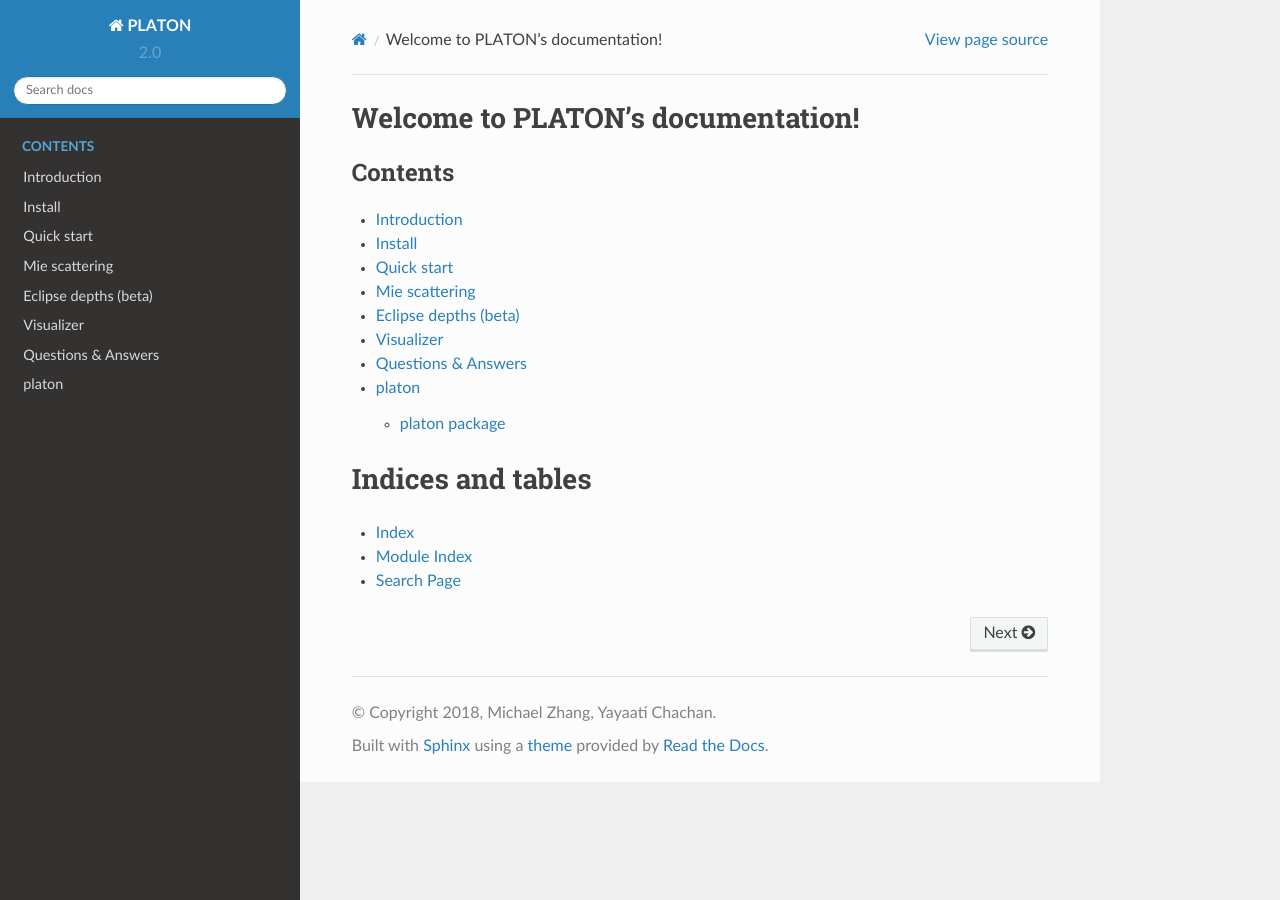
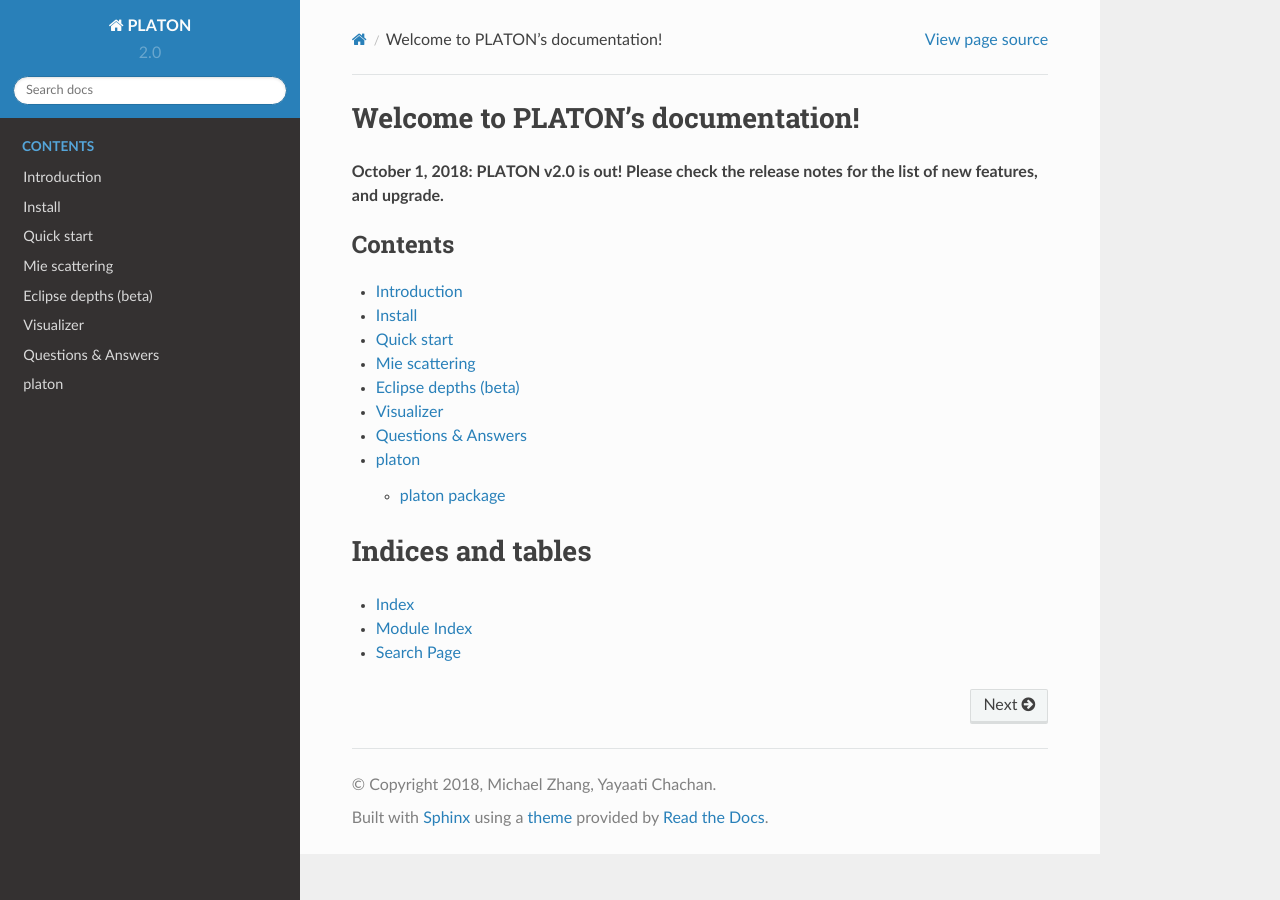
Before and after one commit to ideasrule/platon, a Sphinx documentation site: the page built from docs/index.rst, in a window 1280 px wide. Built offline with Sphinx 7.4.7 and the Read the Docs theme 2.0.0, drawn with Linux system fonts in a browser that asks for light colours.

Commit message:
Added notification of v2 in docs
Former-commit-id: bfd41b7162f058185edc6700716ee440d2b9d7a1

```diff
--- a/docs/index.rst
+++ b/docs/index.rst
@@ -5,6 +5,8 @@
 
 Welcome to PLATON's documentation!
 ==================================
+
+**October 1, 2018: PLATON v2.0 is out! Please check the release notes for the list of new features, and upgrade.**
 
 .. toctree::
    :maxdepth: 2
```
